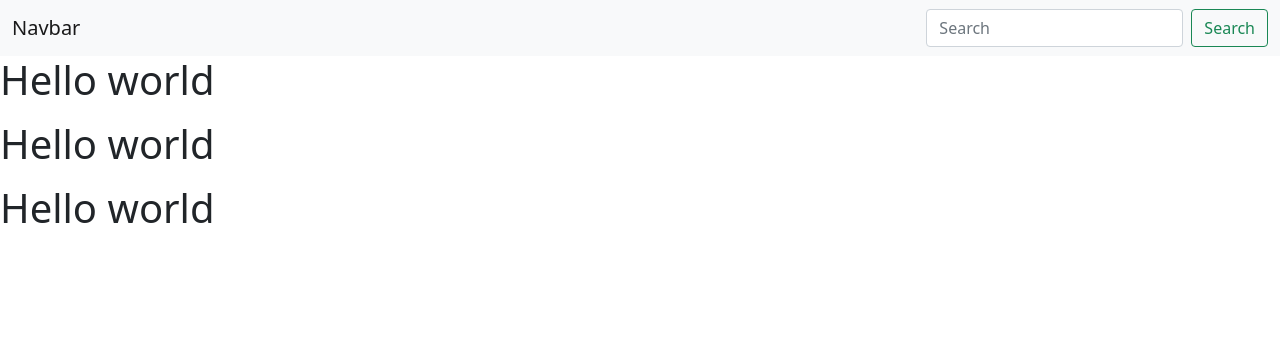
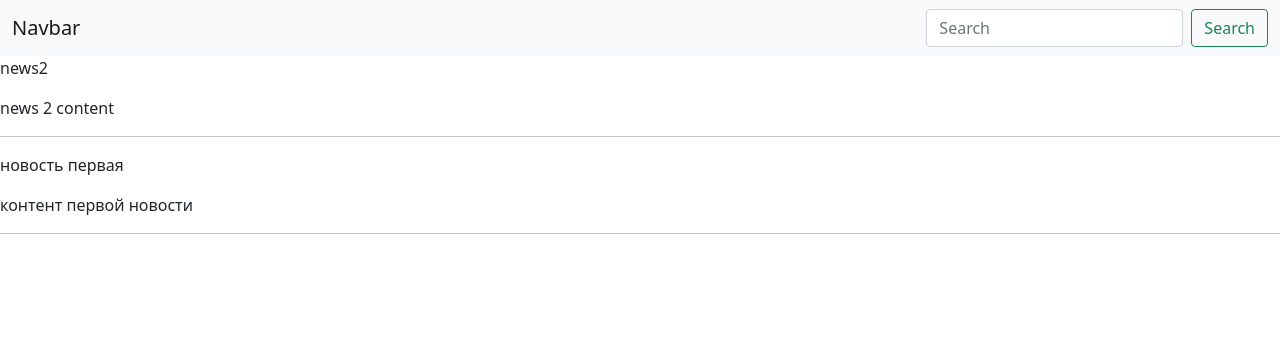
Before and after one commit to Jambulatahmadov/test_blog, a Django app: page / in a window 1280 px wide. Shown: the top 356 px of the page. Run offline with Django 3.2, Linux system fonts and the light colour scheme; data comes from the database, SQL or seed files in the repository.

Commit message:
update templates

```diff
--- a/news/templates/news/index.html
+++ b/news/templates/news/index.html
@@ -7,9 +7,8 @@
     <meta name="viewport"
           content="width=device-width, user-scalable=no, initial-scale=1.0, maximum-scale=1.0, minimum-scale=1.0">
     <meta http-equiv="X-UA-Compatible" content="ie=edge">
-    <title>Индексная страница</title>
-</head>
-<nav class="navbar navbar-light bg-light">
+    <title>{{ title }}</title>
+  <nav class="navbar navbar-light bg-light">
   <div class="container-fluid">
     <a class="navbar-brand">Navbar</a>
     <form class="d-flex">
@@ -18,17 +17,14 @@
     </form>
   </div>
 </nav>
+</head>
 <body>
-  <h1>
-    <p>
-      Hello world
-    </p>
-    <p>
-      Hello world
-    </p>
-    <p>
-      Hello world
-    </p>
-  </h1>
+{% for i in news %}
+<div>
+    <p>{{ i.title }}</p>
+    <p>{{ i.content }}</p>
+</div>
+<hr>
+{% endfor %}
 </body>
 </html>
--- a/news/views.py
+++ b/news/views.py
@@ -1,6 +1,8 @@
 from django.shortcuts import render
 from django.http import HttpResponse
+from .models import News
 
 
 def index(request):
-    return render(request, 'news/index.html')
+    news = News.objects.all()
+    return render(request, 'news/index.html', {'news': news, 'title': 'Список новостей'})
```
